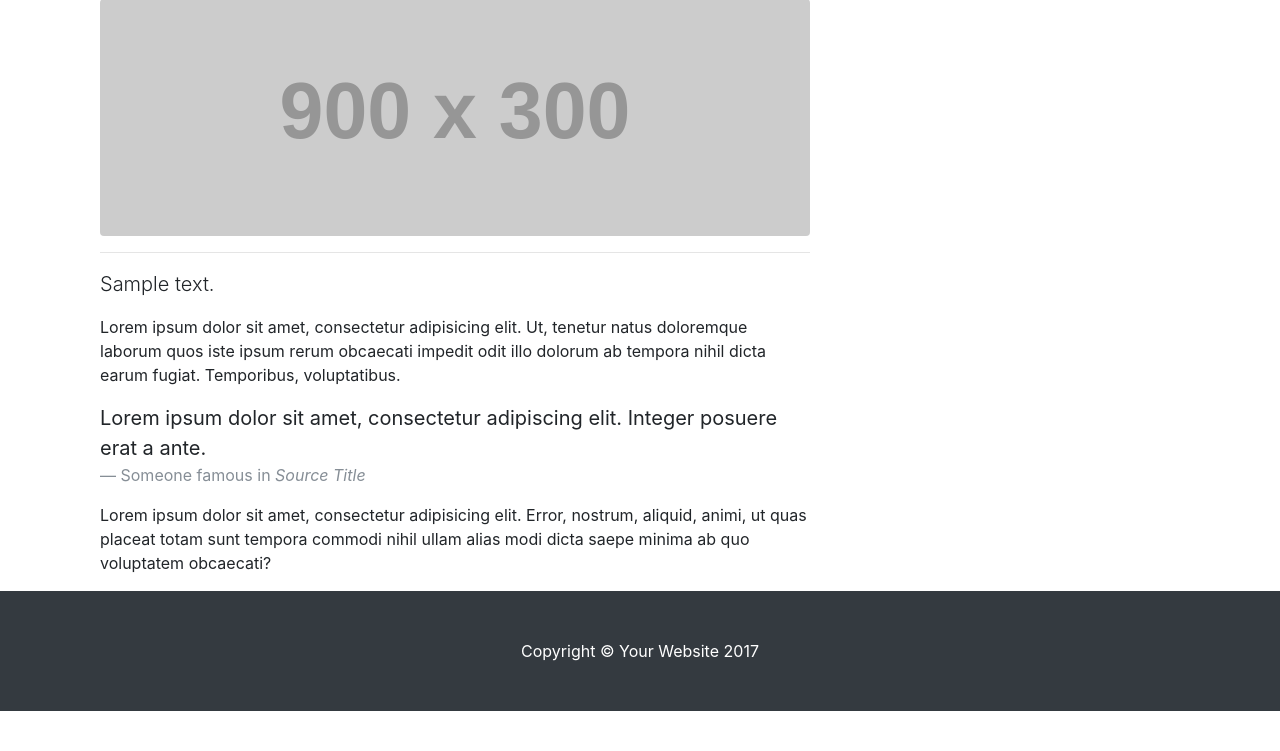
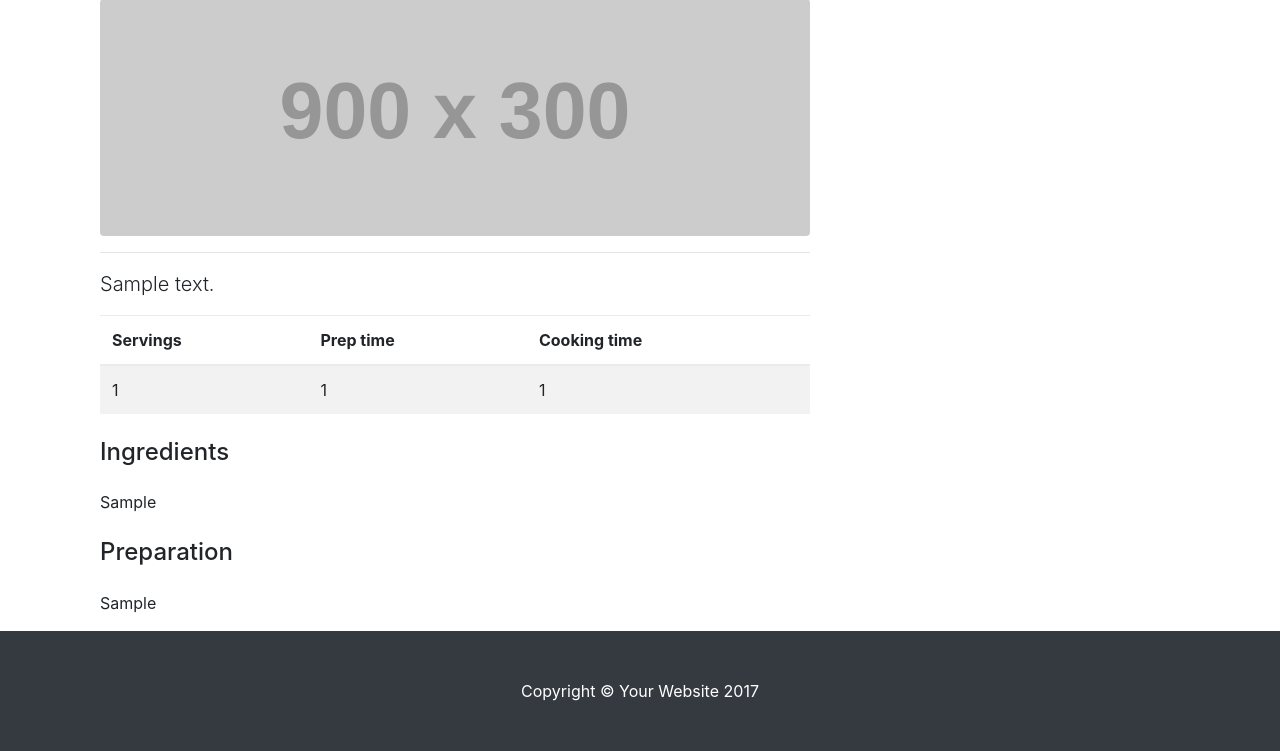
Before and after one commit to r3econ/recipes, a Django app: page /recipes/1/ in a window 1280 px wide. Shown: the part 134-885 px from the top of the page. Before the commit the page ends 845 px from the top, so only its background shows below. Run offline with Django 3.2, Linux system fonts and the light colour scheme; tables that the repository leaves empty hold one stand-in row (values such as "Sample post"); grey boxes labelled with a size stand in for pictures from a placeholder-image service; some libraries are stand-ins or nearby versions.

Commit message:
Modify dummy recipe detail website

```diff
--- a/website/templates/recipe.html
+++ b/website/templates/recipe.html
@@ -14,16 +14,36 @@
       <!-- Preview Image -->
       <img class="img-fluid rounded" src="http://placehold.it/900x300" alt="">
       <hr>
-        <!-- Post Content -->
+        <!-- Recipe description -->
         <p class="lead">{{ recipe.description }}</p>
-        <p>Lorem ipsum dolor sit amet, consectetur adipisicing elit. Ut, tenetur natus doloremque laborum quos iste ipsum rerum obcaecati impedit odit illo dolorum ab tempora nihil dicta earum fugiat. Temporibus, voluptatibus.</p>
-        <blockquote class="blockquote">
-          <p class="mb-0">Lorem ipsum dolor sit amet, consectetur adipiscing elit. Integer posuere erat a ante.</p>
-            <footer class="blockquote-footer">Someone famous in
-              <cite title="Source Title">Source Title</cite>
-            </footer>
-        </blockquote>
-        <p>Lorem ipsum dolor sit amet, consectetur adipisicing elit. Error, nostrum, aliquid, animi, ut quas placeat totam sunt tempora commodi nihil ullam alias modi dicta saepe minima ab quo voluptatem obcaecati?</p>
+
+        <!-- Serving count, cooking time etc -->
+        <table class="table table-striped">
+          <thead>
+            <tr>
+              <th>Servings</th>
+              <th>Prep time</th>
+              <th>Cooking time</th>
+            </tr>
+          </thead>
+          <tbody>
+            <tr>
+              <td>{{ recipe.serving_count }}</td>
+              <td>{{ recipe.preparation_time }}</td>
+              <td>{{ recipe.cooking_time }}</td>
+            </tr>
+          </tbody>
+        </table>
+
+
+        <!-- Ingredients -->
+        <h4 class="my-4">Ingredients</h4>
+        <p>{{ recipe.ingredient_info }}</p>
+
+        <!-- Preparation -->
+        <h4 class="my-4">Preparation</h4>
+        <p>{{ recipe.preparation_info }}</p>
+
   </div>
 
 </div>
```
